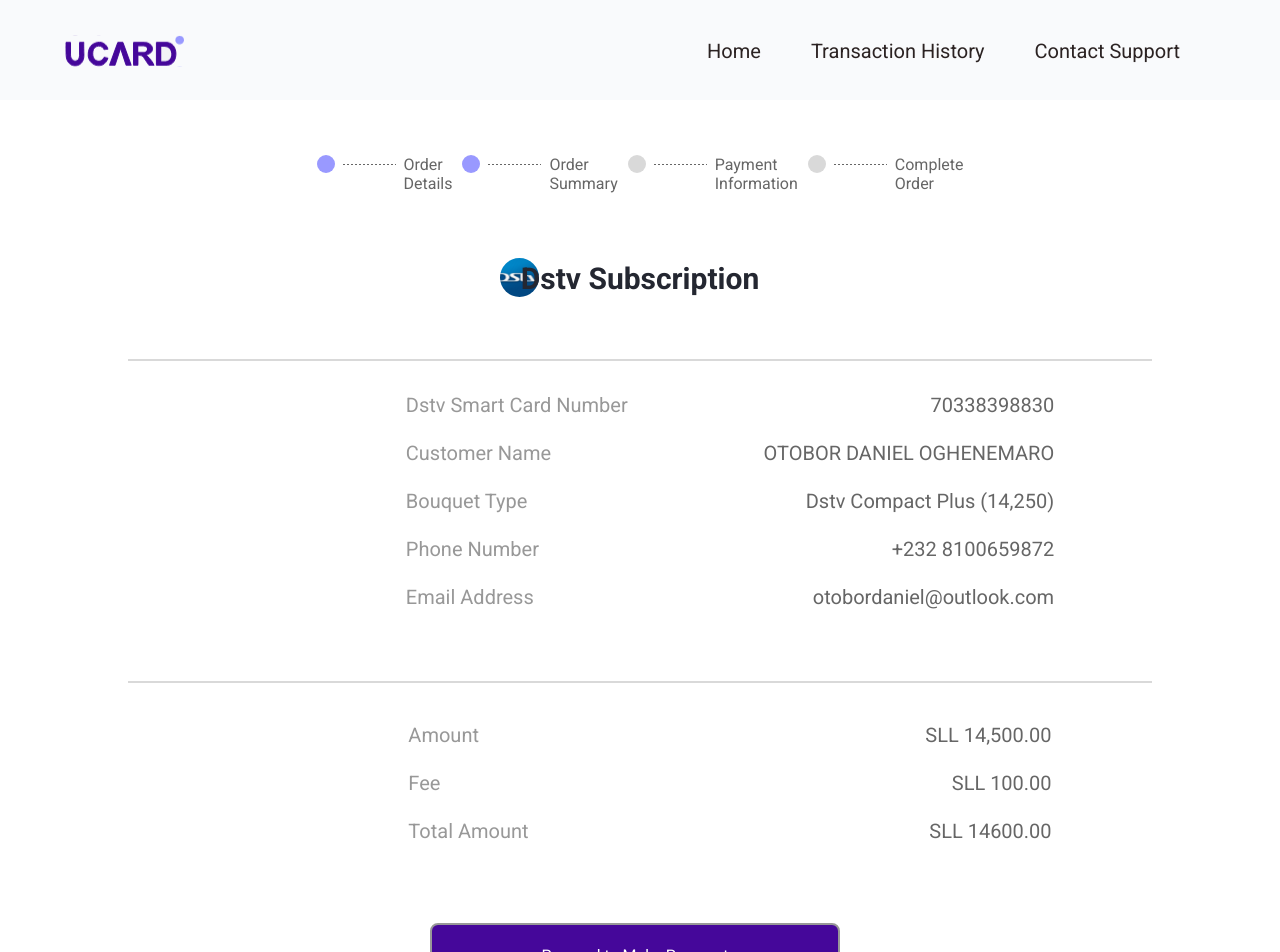
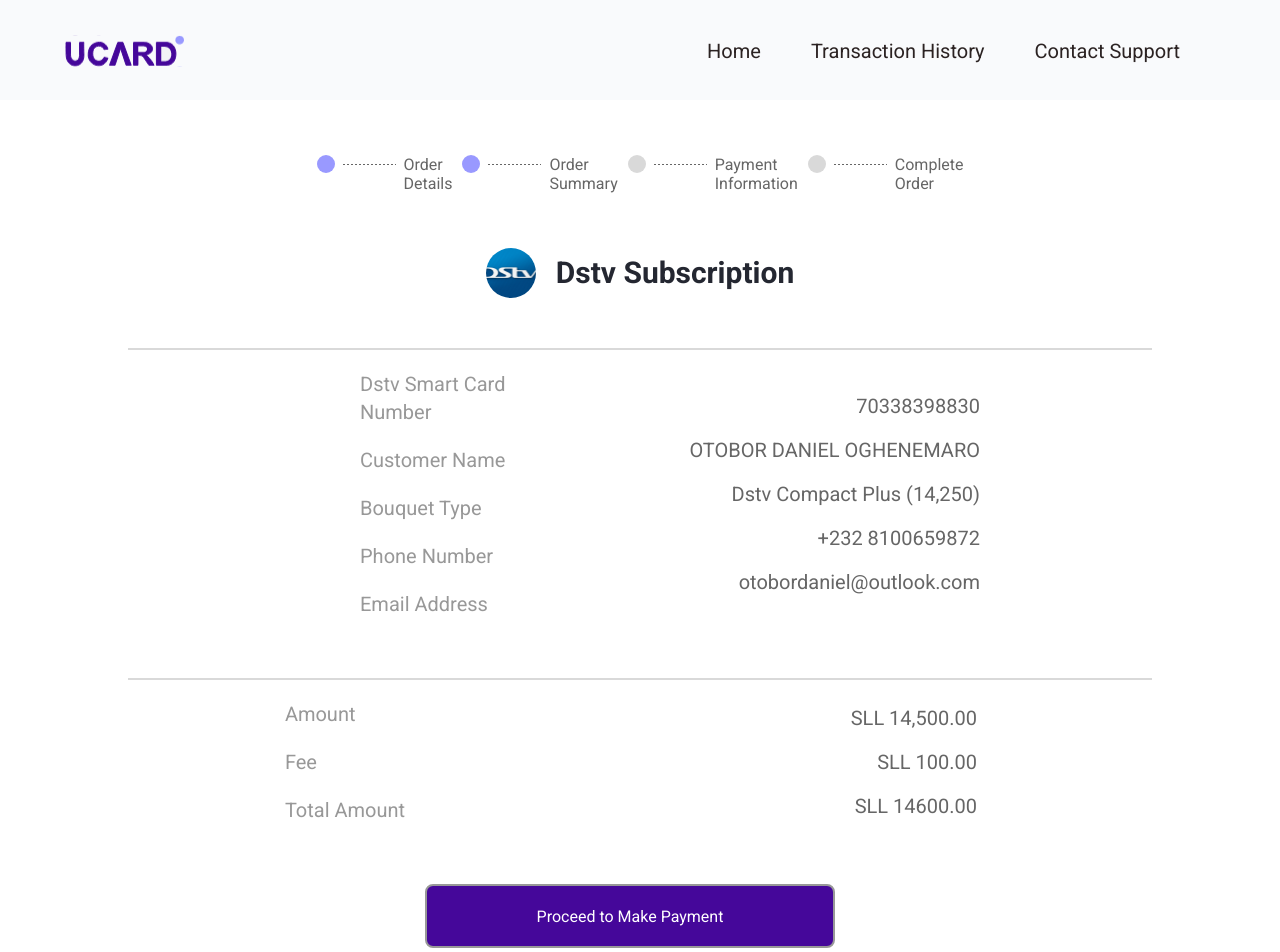
Before and after one commit to Afosbids/ucard_dtc, a React (Vite) app: page /order-summary-page in a window 1280 px wide. Shown: the top 952 px of the page. Built offline with nearby package versions, Linux system fonts and the light colour scheme.

Commit message:
order summary page amended

```diff
--- a/package.json
+++ b/package.json
@@ -15,7 +15,6 @@
     "@mui/material": "^5.11.7",
     "@mui/icons-material": "^5.11.0",
     "@mui/joy": "^5.0.0-alpha.63",
-    "@mui/material": "^5.11.4",
     "@mui/x-data-grid": "^5.17.18",
     "@reduxjs/toolkit": "^1.9.1",
     "axios": "^1.2.2",
--- a/src/components/OrderSummaryComponent/OrderSummary.css
+++ b/src/components/OrderSummaryComponent/OrderSummary.css
@@ -1,22 +1,42 @@
+.order-summary-section {
+    display: flex;
+    flex-direction: column;
+    align-items: center;
+    justify-content: center;
+    height: 100%;
+}
+
+hr {
+    width: 600px;
+    left: 500px;
+    top: 363px;
+    border: 0.3px solid #D9D9D9;
+}
+
+.summary-left {
+    float: left;
+    width: 50%;
+    text-align: left;
+    margin-left: 350px;
+}
+
+.summary-right {
+    float: right;
+    width: 40%;
+    text-align: right;
+    padding-right: 120px;
+}
+
+
 .summary-container {
     display: flex;
     flex-direction: row;
     justify-content: space-evenly;
     align-items: center;
-    margin: 0 auto;
-    margin-top: 40px;
-    margin-bottom: 80px;
-    margin-left: 250px;
-    padding: 30px;
-    width: 960px;
-    height: 200px;
+    margin-top: 10px;
+    margin-right: 300px;
 }
 
-.summary-left {
-    display: flex;
-    flex-direction: column;
-    align-items: flex-start;
-}
 
 .summary-left > p {
     font-family: 'Roboto';
@@ -28,11 +48,6 @@
     padding: 10px;
 }
 
-.summary-right {
-    display: flex;
-    flex-direction: column;
-    align-items: flex-end;
-}
 
 .summary-right > p {
     font-family: 'Roboto';
@@ -41,31 +56,25 @@
     font-size: 20px;
     color: #666666;
     left: 0;
-    padding: 10px;
+    width: 400px;
+    padding: 8px;
 }
 
-hr {
-    width: 50%;
-    margin: 0 auto;
-    border: 0.5px solid #D9D9D9;
-    color: #D9D9D9;
-}
 
 .summary-container-2 {
     display: flex;
     flex-direction: row;
-    justify-content: space-around;
+    justify-content: space-evenly;
     align-items: center;
-    margin-left: 180px;
-    padding: 30px;
-    width: 1100px;
-    height: 200px;
+    margin-top: 10px;
+    margin-right: 300px;
 }
 
 .summary-bottom-left {
-    display: flex;
-    flex-direction: column;
-    align-items: flex-start;
+    float: left;
+    width: 50%;
+    text-align: left;
+    margin-left: 260px;
 }
 
 .summary-bottom-left > p {
@@ -74,13 +83,15 @@
     line-height: 28px;
     font-size: 20px;
     color: #989898;
-    padding: 10px;
+    right: 0;
+    padding: 10px;;
 }
 
 .summary-bottom-right {
-    display: flex;
-    flex-direction: column;
-    align-items: flex-end;
+    float: right;
+    width: 40%;
+    text-align: right;
+    margin-left: 150px;
 }
 
 .summary-bottom-right > p {
@@ -89,7 +100,9 @@
     line-height: 28px;
     font-size: 20px;
     color: #666666;
-    padding: 10px;
+    left: 0;
+    width: 400px;
+    padding: 8px;
 }
 
 .btn-2 {
@@ -100,9 +113,10 @@
     width: 410px;
     height: 64px;
     justify-content: center;
-    margin-top: 40px;
-    margin-right: 10px;
+    margin-top: 50px;
+    margin-right: 20px;
     background: #45079A;
     color: #ffffff;
     font-size: 16px;
+    cursor: pointer;
 }
--- a/src/components/OrderSummaryComponent/OrderSummary.jsx
+++ b/src/components/OrderSummaryComponent/OrderSummary.jsx
@@ -4,8 +4,8 @@
 const OrderSummary = () => {
     return (
         <div>
-            <section>
-                    <hr />
+            <section className="order-summary-section">
+                <hr/>
                 <div className="summary-container">
                     <div className="summary-left">
                         <p>Dstv Smart Card Number</p>
@@ -22,7 +22,7 @@
                         <p>otobordaniel@outlook.com</p>
                     </div>
                 </div>
-                <hr />
+                <hr/>
                 <div className="summary-container-2">
                     <div className="summary-bottom-left">
                             <p>Amount</p>
@@ -38,7 +38,6 @@
                 <div className='btn-2'>
                     <button>Proceed to Make Payment</button>
                 </div>
-
             </section>
         </div>
     )
--- a/src/components/OrderSummaryComponent/OrderSummaryHeader.css
+++ b/src/components/OrderSummaryComponent/OrderSummaryHeader.css
@@ -1,13 +1,17 @@
-.order_summary_session {
+.order_summary_header {
     display: flex;
-    flex-direction: row;
-    justify-content: space-between;
-    margin: 60px;
+    justify-content: center;
+    align-items: center;
+    text-align: center;
+    height: 100%;
+    margin-top: 50px;
+    margin-right: 150px;
 }
 
-.order_summary_header  {
-    margin: 0 auto;
-    width: 50%;
+.order_summary_header img {
+    width: 50px;
+    height: 50px;
+    margin-right: 20px;
 }
 
 .order_summary_header > img {
@@ -17,7 +21,6 @@
 }
 
 .order_summary_header > h1 {
-    margin-top: -42px;
     text-align: center;
     font-family: 'Roboto';
     color: #242731;
--- a/src/components/OrderSummaryComponent/OrderSummaryHeader.jsx
+++ b/src/components/OrderSummaryComponent/OrderSummaryHeader.jsx
@@ -9,7 +9,6 @@
                 <div className="order_summary_header">
                     <img src={Dstv_logo} />
                     <h1>Dstv Subscription</h1>
-
                 </div>
             </section>
         </div>
```
Also changed, not shown: src/pages/OrderSummaryPage/OrderSummaryPage.css (+7 -0 lines).
